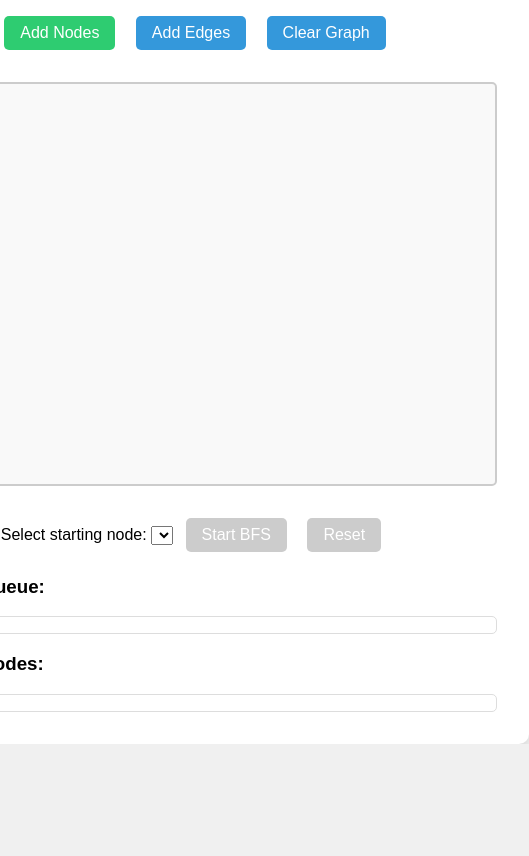
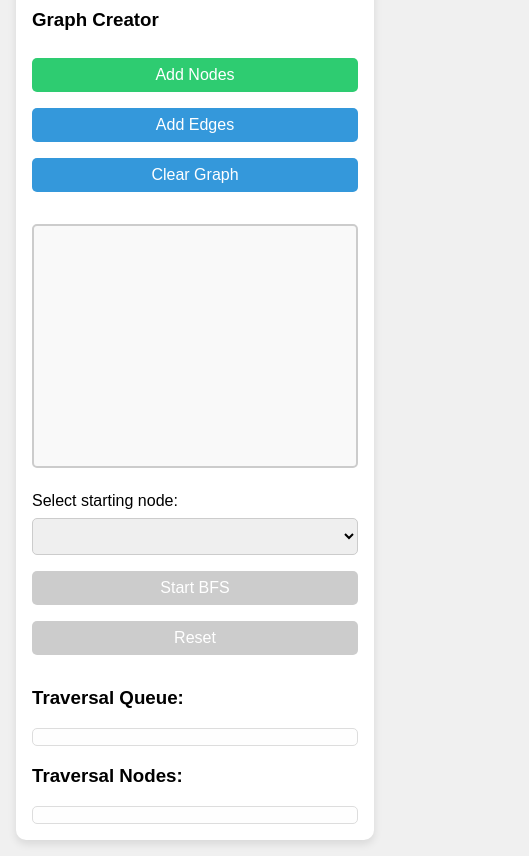
Before and after one commit to TheVivekYadav/BFS-Traversal-Basic-GUI, a plain HTML site: page index.html in a window 390 px wide. Shown: the part 137-993 px from the top of the page, 529 px wide, since content can reach past the window. Before the commit the page ends 881 px from the top, so only its background shows below. Drawn offline with Linux system fonts and the light colour scheme.

Commit message:
last attempt iskwe baad ghr pe kruga

```diff
--- a/style.css
+++ b/style.css
@@ -1,37 +1,43 @@
 * {
     user-select: none;
+    box-sizing: border-box;
   }
+
   body {
     font-family: Arial, sans-serif;
     display: flex;
     justify-content: center;
-    align-items: center;
+    align-items: flex-start;
     min-height: 100vh;
     background-color: #f0f0f0;
     margin: 0;
+    padding: 1rem;
   }
 
   .container {
-    text-align: center;
+    width: 100%;
+    max-width: 960px;
     background-color: #fff;
-    padding: 2rem;
+    padding: 1.5rem;
     border-radius: 10px;
     box-shadow: 0 4px 8px rgba(0, 0, 0, 0.1);
   }
 
   h1 {
     color: #333;
+    margin-top: 0;
   }
 
   #graph-container {
     position: relative;
-    width: 600px;
-    height: 400px;
-    margin: 2rem auto;
+    width: 100%;
+    aspect-ratio: 3 / 2; /* Responsive height */
+    margin: 1.5rem 0;
     border: 2px solid #ccc;
     border-radius: 5px;
     background-color: #f9f9f9;
-    touch-action: none; /* important fix */
+    touch-action: none; /* Prevent scrolling when drawing */
+    overflow: hidden;
   }
 
   .node {
@@ -45,27 +51,16 @@
     align-items: center;
     color: white;
     font-weight: bold;
-    font-size: 1.2rem;
+    font-size: 1.1rem;
     cursor: pointer;
     transition: background-color 0.5s ease;
+    z-index: 1;
   }
 
-  .node.start {
-    background-color: #2ecc71;
-  }
-
-  .node.current {
-    background-color: #e74c3c;
-    animation: pulse 1s infinite;
-  }
-
-  .node.queued {
-    background-color: #f1c40f;
-  }
-
-  .node.visited {
-    background-color: #9b59b6;
-  }
+  .node.start { background-color: #2ecc71; }
+  .node.current { background-color: #e74c3c; animation: pulse 1s infinite; }
+  .node.queued { background-color: #f1c40f; }
+  .node.visited { background-color: #9b59b6; }
 
   @keyframes pulse {
     0% { transform: scale(1); }
@@ -92,12 +87,21 @@
 
   .controls,
   .graph-creator-controls {
-    margin-top: 1rem;
+    display: flex;
+    flex-wrap: wrap;
+    justify-content: center;
+    gap: 0.5rem;
+    margin-bottom: 1rem;
+  }
+
+  button,
+  select,
+  label {
+    font-size: 1rem;
   }
 
   button {
     padding: 0.5rem 1rem;
-    margin: 0 0.5rem;
     font-size: 1rem;
     cursor: pointer;
     border: none;
@@ -107,17 +111,14 @@
     transition: background-color 0.3s ease;
   }
 
-  button:hover {
-    background-color: #2980b9;
-  }
+  button:hover { background-color: #2980b9; }
+  button.active { background-color: #2ecc71; }
+  button:disabled { background-color: #ccc; cursor: not-allowed; }
 
-  button.active {
-    background-color: #2ecc71;
-  }
-
-  button:disabled {
-    background-color: #ccc;
-    cursor: not-allowed;
+  select {
+    padding: 0.5rem;
+    border-radius: 5px;
+    border: 1px solid #ccc;
   }
 
   .info {
@@ -134,6 +135,7 @@
     padding: 0.5rem;
     border: 1px solid #ddd;
     border-radius: 5px;
+    background-color: #fefefe;
   }
 
   .queue-item,
@@ -142,3 +144,30 @@
     padding: 0.25rem 0.75rem;
     border-radius: 15px;
   }
+
+  /* Small Screen Handling */
+  @media (max-width: 600px) {
+    .container {
+      padding: 1rem;
+    }
+
+    .node {
+      width: 40px;
+      height: 40px;
+      font-size: 0.9rem;
+    }
+
+    #graph-container {
+      aspect-ratio: 4 / 3;
+    }
+
+    button, select {
+      width: 100%;
+      margin-bottom: 0.5rem;
+    }
+
+    .controls, .graph-creator-controls {
+      flex-direction: column;
+      align-items: stretch;
+    }
+  }
```
